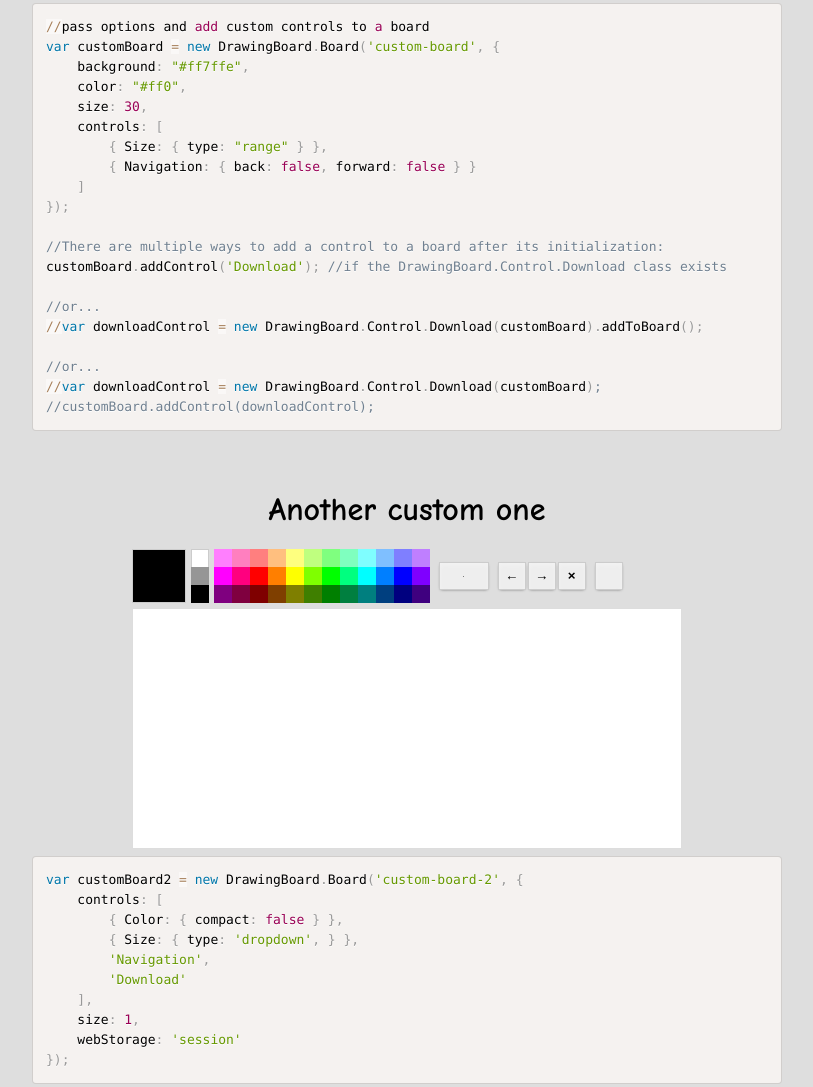
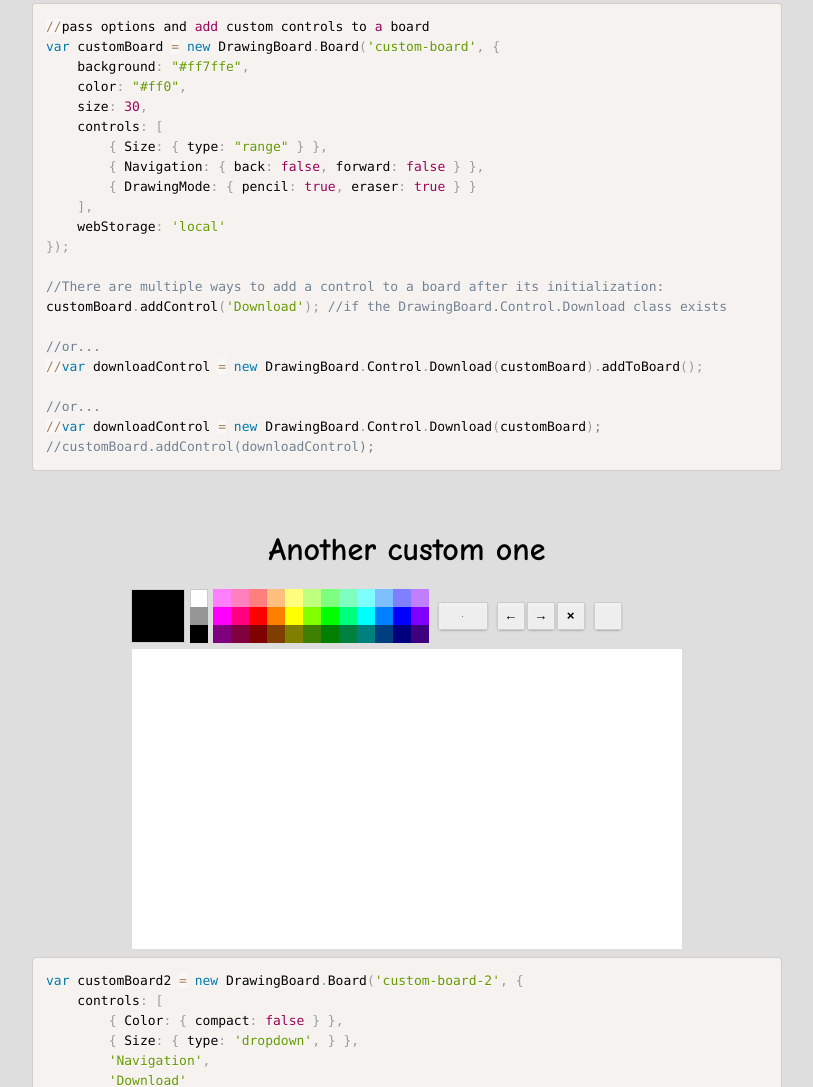
Before and after one commit to manuhabitela/drawingboard.js, a website: page example/index.html in a window 1280 px wide. Shown: the part 1477-2564 px from the top of the page, without its empty margins (233-1046 px from the left). Drawn offline with nearby package versions, Linux system fonts and the light colour scheme.

Commit message:
updating examples + readme + gruntfile

```diff
--- a/Gruntfile.js
+++ b/Gruntfile.js
@@ -20,7 +20,7 @@ module.exports = function(grunt) {
 				dest: 'dist/drawingboard.nocontrol.js'
 			},
 			full: {
-				src: ['js/drawingboard.js', 'js/board.js', 'js/controls/control.js', 'js/controls/color.js', 'js/controls/navigation.js', 'js/controls/size.js', 'js/controls/download.js', 'js/utils.js'],
+				src: ['js/drawingboard.js', 'js/board.js', 'js/controls/control.js', 'js/controls/color.js', 'js/controls/drawingmode.js', 'js/controls/navigation.js', 'js/controls/size.js', 'js/controls/download.js', 'js/utils.js'],
 				dest: 'dist/drawingboard.js'
 			},
 			cssLight: { //simple copy in order to have everything in dist/
--- a/example/index.html
+++ b/example/index.html
@@ -94,7 +94,7 @@
 		<script src="../js/board.js"></script>
 		<script src="../js/controls/control.js"></script>
 		<script src="../js/controls/color.js"></script>
-		<script src="../js/controls/eraser.js"></script>
+		<script src="../js/controls/drawingmode.js"></script>
 		<script src="../js/controls/navigation.js"></script>
 		<script src="../js/controls/size.js"></script>
 		<script src="../js/controls/download.js"></script>
@@ -155,8 +155,10 @@
 				size: 30,
 				controls: [
 					{ Size: { type: "range" } },
-					{ Navigation: { back: false, forward: false } }
-				]
+					{ Navigation: { back: false, forward: false } },
+					{ DrawingMode: { pencil: true, eraser: true } }
+				],
+				webStorage: 'local'
 			});
 
 			//There are multiple ways to add a control to a board after its initialization:
@@ -179,14 +181,15 @@
 					'Download'
 				],
 				size: 1,
-				webStorage: 'session'
+				webStorage: 'session',
+				enlargeYourContainer: true
 			});
 		</script>
 
 		<script data-example="4">
 			var simpleBoard = new DrawingBoard.Board('simple-board', {
 				controls: false,
-				webStorage: 'local'
+				webStorage: false
 			});
 		</script>
 
```
Also changed, not shown: README.md.
